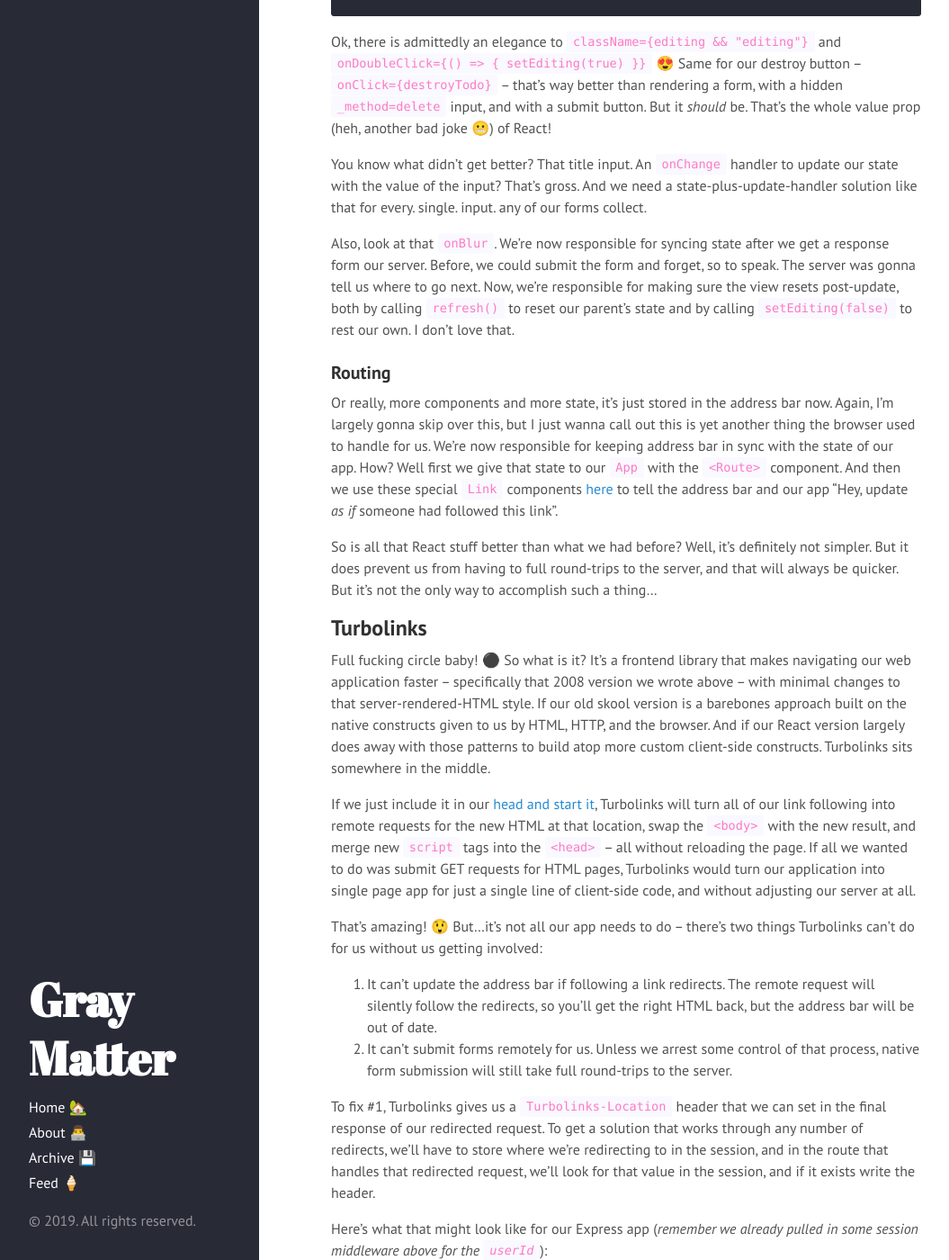
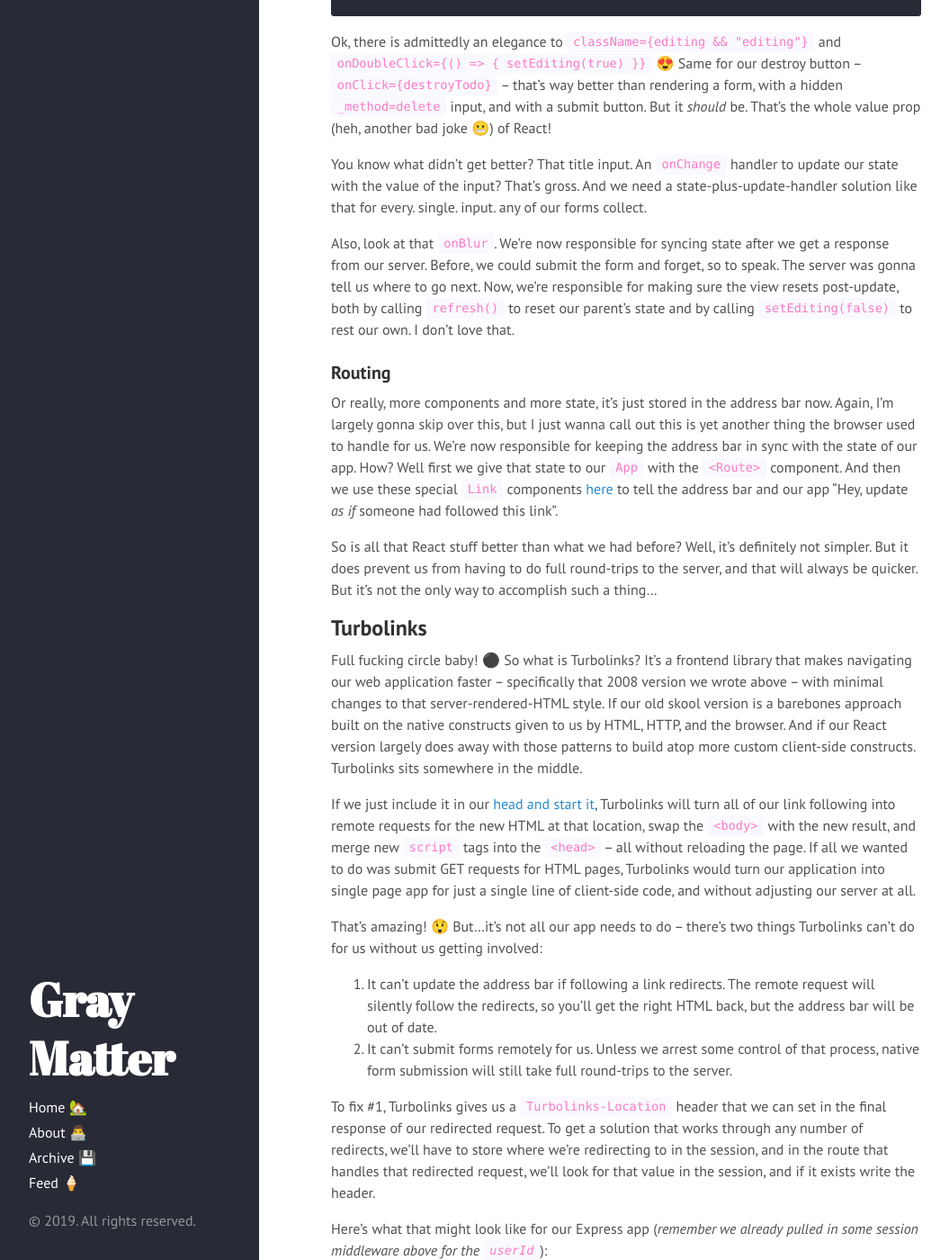
Before and after one commit to gkemmey/gray_matter, a Jekyll site: the page built from _posts/2019-03-11-making-a-case-for-turbolinks.md, in a window 1280 px wide and 1400 px high, scrolled down 20186 px. Shown: the whole window at 90% size, without its empty margins (0-1055 px from the left). Built offline with Jekyll 4.4.1, drawn with Linux system fonts in a browser that asks for light colours; comment, search, counter and statistics services are not loaded; some of the changed text lies outside the part shown.

Commit message:
fixes typos

````diff
--- a/_posts/2019-03-11-making-a-case-for-turbolinks.md
+++ b/_posts/2019-03-11-making-a-case-for-turbolinks.md
@@ -844,7 +844,7 @@ const Todo = ({ id, title, completed, refresh }) => {
 }
 ```
 
-Each `Todo` tracks two items of state 1) whether it's being edited and 2) what the new title is. I hate the `newTitle` bit, again we gotta take over something the browser _used to do for us_ -- managing the value currently in an input. This pattern is just something we have to do in React And it's definitely not simpler than what we had before. In fact, React is patently bad at handling forms.
+Each `Todo` tracks two items of state 1) whether it's being edited and 2) what the new title is. I hate the `newTitle` bit, again we gotta take over something the browser _used to do for us_ -- managing the value currently in an input. This pattern is just something we have to do in React. And it's definitely not simpler than what we had before. In fact, React is patently bad at handling forms.
 
 But in fairness, juggling our "currently being edited" state got better. Let's add the JSX:
 
@@ -887,17 +887,17 @@ Ok, there is admittedly an elegance to `className={editing && "editing"}` and `o
 
 You know what didn't get better? That title input. An `onChange` handler to update our state with the value of the input? That's gross. And we need a state-plus-update-handler solution like that for every. single. input. any of our forms collect.
 
-Also, look at that `onBlur`. We're now responsible for syncing state after we get a response form our server. Before, we could submit the form and forget, so to speak. The server was gonna tell us where to go next. Now, we're responsible for making sure the view resets post-update, both by calling `refresh()` to reset our parent's state and by calling `setEditing(false)` to rest our own. I don't love that.
+Also, look at that `onBlur`. We're now responsible for syncing state after we get a response from our server. Before, we could submit the form and forget, so to speak. The server was gonna tell us where to go next. Now, we're responsible for making sure the view resets post-update, both by calling `refresh()` to reset our parent's state and by calling `setEditing(false)` to rest our own. I don't love that.
 
 ### Routing
 
-Or really, more components and more state, it's just stored in the address bar now. Again, I'm largely gonna skip over this, but I just wanna call out this is yet another thing the browser used to handle for us. We're now responsible for keeping address bar in sync with the state of our app. How? Well first we give that state to our `App` with the `<Route>` component. And then we use these special `Link` components [here](https://github.com/gkemmey/todomvc_express_and_ejs/blob/with-react-using-webpacker/app/assets/javascript/todos/App.js#L153-L167) to tell the address bar and our app "Hey, update _as if_ someone had followed this link".
+Or really, more components and more state, it's just stored in the address bar now. Again, I'm largely gonna skip over this, but I just wanna call out this is yet another thing the browser used to handle for us. We're now responsible for keeping the address bar in sync with the state of our app. How? Well first we give that state to our `App` with the `<Route>` component. And then we use these special `Link` components [here](https://github.com/gkemmey/todomvc_express_and_ejs/blob/with-react-using-webpacker/app/assets/javascript/todos/App.js#L153-L167) to tell the address bar and our app "Hey, update _as if_ someone had followed this link".
 
-So is all that React stuff better than what we had before? Well, it's definitely not simpler. But it does prevent us from having to full round-trips to the server, and that will always be quicker. But it's not the only way to accomplish such a thing...
+So is all that React stuff better than what we had before? Well, it's definitely not simpler. But it does prevent us from having to do full round-trips to the server, and that will always be quicker. But it's not the only way to accomplish such a thing...
 
 ## Turbolinks
 
-Full fucking circle baby! ⚫ So what is it? It's a frontend library that makes navigating our web application faster -- specifically that 2008 version we wrote above -- with minimal changes to that server-rendered-HTML style. If our old skool version is a barebones approach built on the native constructs given to us by HTML, HTTP, and the browser. And if our React version largely does away with those patterns to build atop more custom client-side constructs. Turbolinks sits somewhere in the middle.
+Full fucking circle baby! ⚫ So what is Turbolinks? It's a frontend library that makes navigating our web application faster -- specifically that 2008 version we wrote above -- with minimal changes to that server-rendered-HTML style. If our old skool version is a barebones approach built on the native constructs given to us by HTML, HTTP, and the browser. And if our React version largely does away with those patterns to build atop more custom client-side constructs. Turbolinks sits somewhere in the middle.
 
 If we just include it in our [head and start it](https://github.com/gkemmey/todomvc_express_and_ejs/blob/with-turbolinks-and-stimulus/app/assets/javascript/packs/application.js#L12-L13), Turbolinks will turn all of our link following into remote requests for the new HTML at that location, swap the `<body>` with the new result, and merge new `script` tags into the `<head>` -- all without reloading the page. If all we wanted to do was submit GET requests for HTML pages, Turbolinks would turn our application into single page app for just a single line of client-side code, and without adjusting our server at all.
 
````
Also changed, not shown: other parts of _posts/2019-03-11-making-a-case-for-turbolinks.md (+5 -5 lines).
